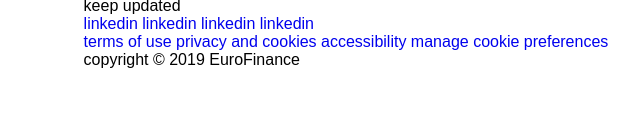
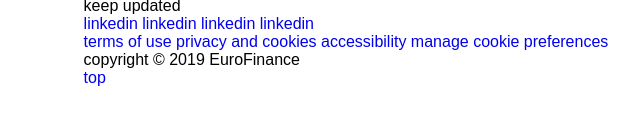
Before and after one commit to ahsanaaxioned/EuroFinance, a plain HTML site: page index.html in a window 1280 px wide. Shown: the part 569-694 px from the top of the page, 6-646 px from the left. Drawn offline with Linux system fonts and the light colour scheme.

Commit message:
html file added

```diff
--- a/index.html
+++ b/index.html
@@ -188,6 +188,9 @@
           </ul>
           <p class="copy">copyright &#169; 2019 EuroFinance</p>
         </div>
+        <div class="scrollTop-btn">
+          <a href="#FIXME" title="scroll To Top" class="ScrollTop top-arrow">top</a>
+        </div>
       </div>
     </footer>
     <!--footer section end-->
```
